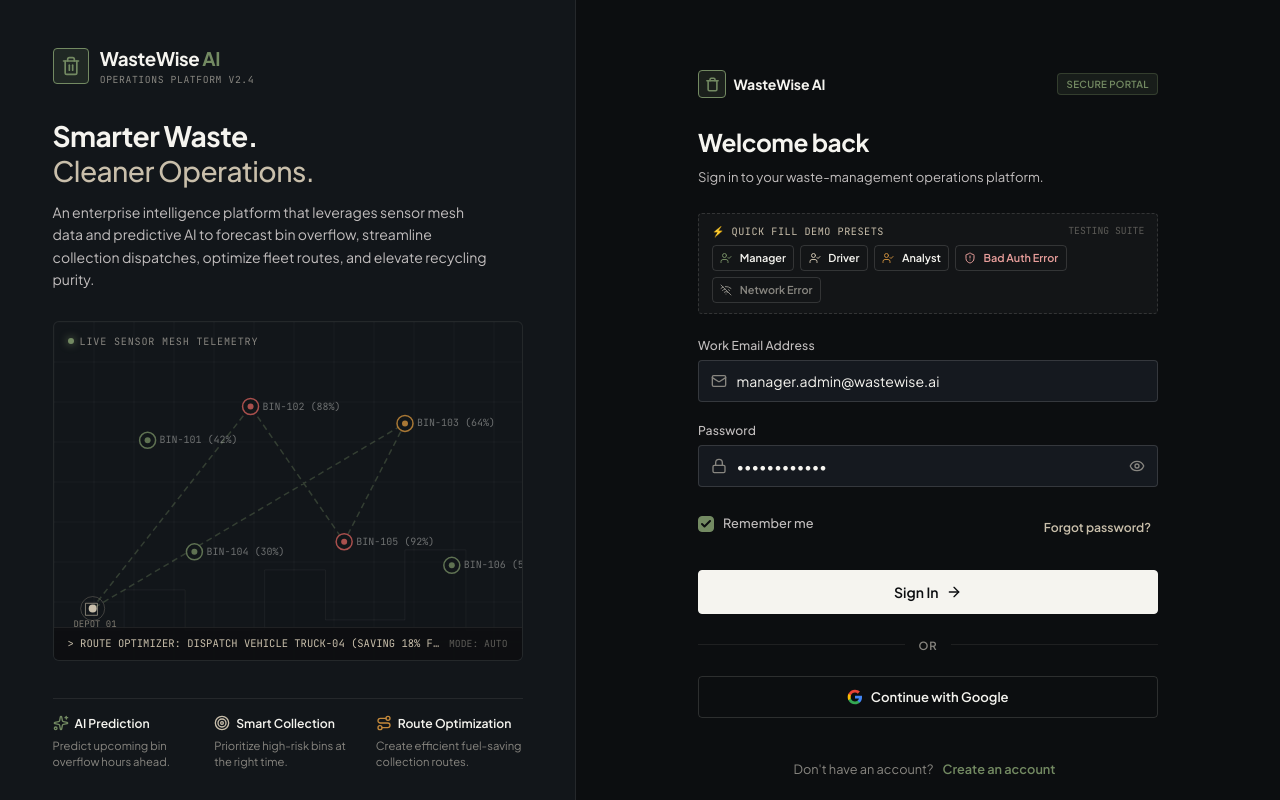
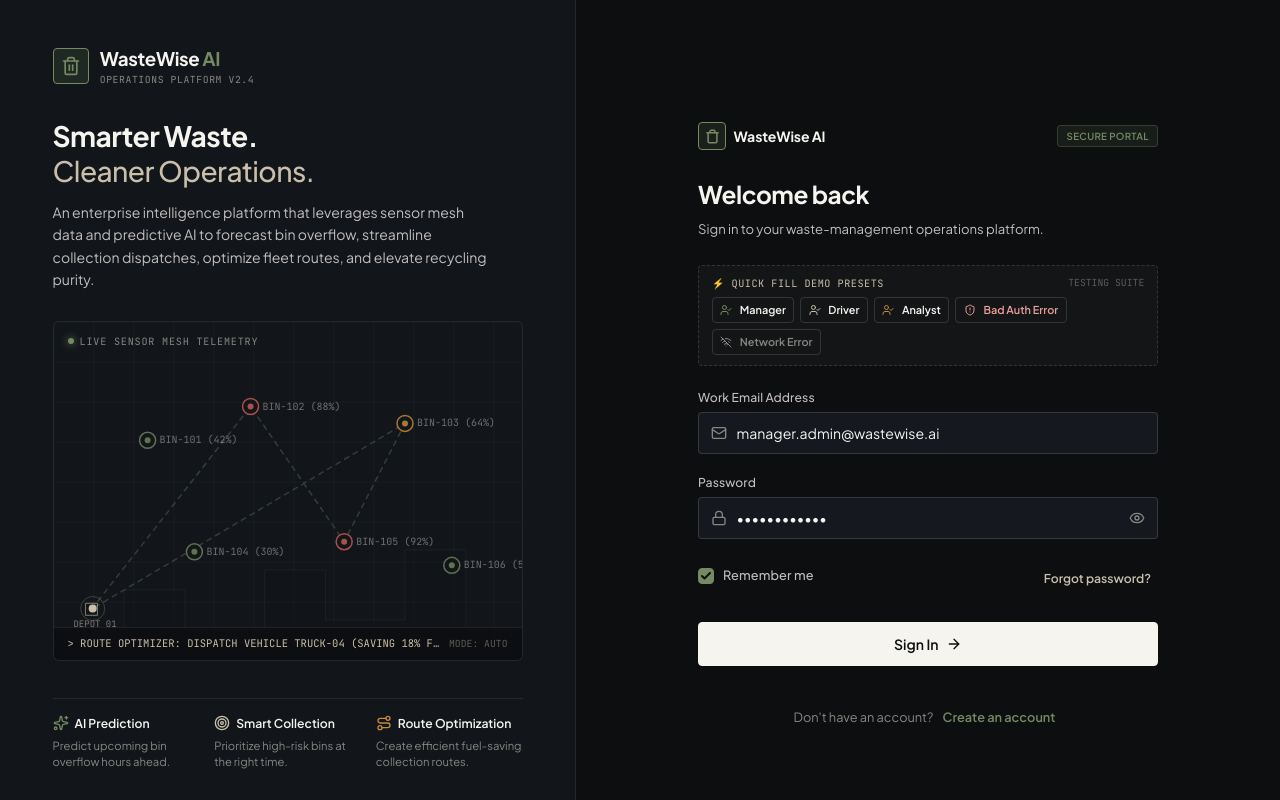
Before and after one commit to Vaghasiya-Jemit-kanaiyalal/Bit-n-Build-26-TriByte, a React (Vite) app in the folder frontend/: page / in a window 1280 px wide. Built offline with nearby package versions, Linux system fonts and the light colour scheme.

Commit message:
Change Frontend

```diff
--- a/frontend/src/components/auth/LoginForm.tsx
+++ b/frontend/src/components/auth/LoginForm.tsx
@@ -234,45 +234,7 @@
           )}
         </button>
 
-        {/* Divider */}
-        <div className="divider">
-          <span>OR</span>
-        </div>
 
-        {/* Social Authentication */}
-        <button
-          type="button"
-          className="btn btn-secondary btn-full"
-          disabled={isLoading}
-          onClick={() => {
-            setAuthNotification({
-              type: 'info',
-              title: 'SSO Portal',
-              message: 'Redirecting to Enterprise Google Workspace Sign-In...',
-            });
-          }}
-          style={{ height: '42px', fontSize: '0.875rem' }}
-        >
-          <svg width="16" height="16" viewBox="0 0 24 24">
-            <path
-              fill="#4285F4"
-              d="M22.56 12.25c0-.78-.07-1.53-.2-2.25H12v4.26h5.92c-.26 1.37-1.04 2.53-2.21 3.31v2.77h3.57c2.08-1.92 3.28-4.74 3.28-8.09z"
-            />
-            <path
-              fill="#34A853"
-              d="M12 23c2.97 0 5.46-.98 7.28-2.66l-3.57-2.77c-.98.66-2.23 1.06-3.71 1.06-2.86 0-5.29-1.93-6.16-4.53H2.18v2.84C3.99 20.53 7.7 23 12 23z"
-            />
-            <path
-              fill="#FBBC05"
-              d="M5.84 14.09c-.22-.66-.35-1.36-.35-2.09s.13-1.43.35-2.09V7.06H2.18C1.43 8.55 1 10.22 1 12s.43 3.45 1.18 4.94l2.85-2.22.81-.63z"
-            />
-            <path
-              fill="#EA4335"
-              d="M12 5.38c1.62 0 3.06.56 4.21 1.64l3.15-3.15C17.45 2.09 14.97 1 12 1 7.7 1 3.99 3.47 2.18 7.06l3.66 2.84c.87-2.6 3.3-4.52 6.16-4.52z"
-            />
-          </svg>
-          <span>Continue with Google</span>
-        </button>
 
         {/* Signup Transition */}
         <div
```
